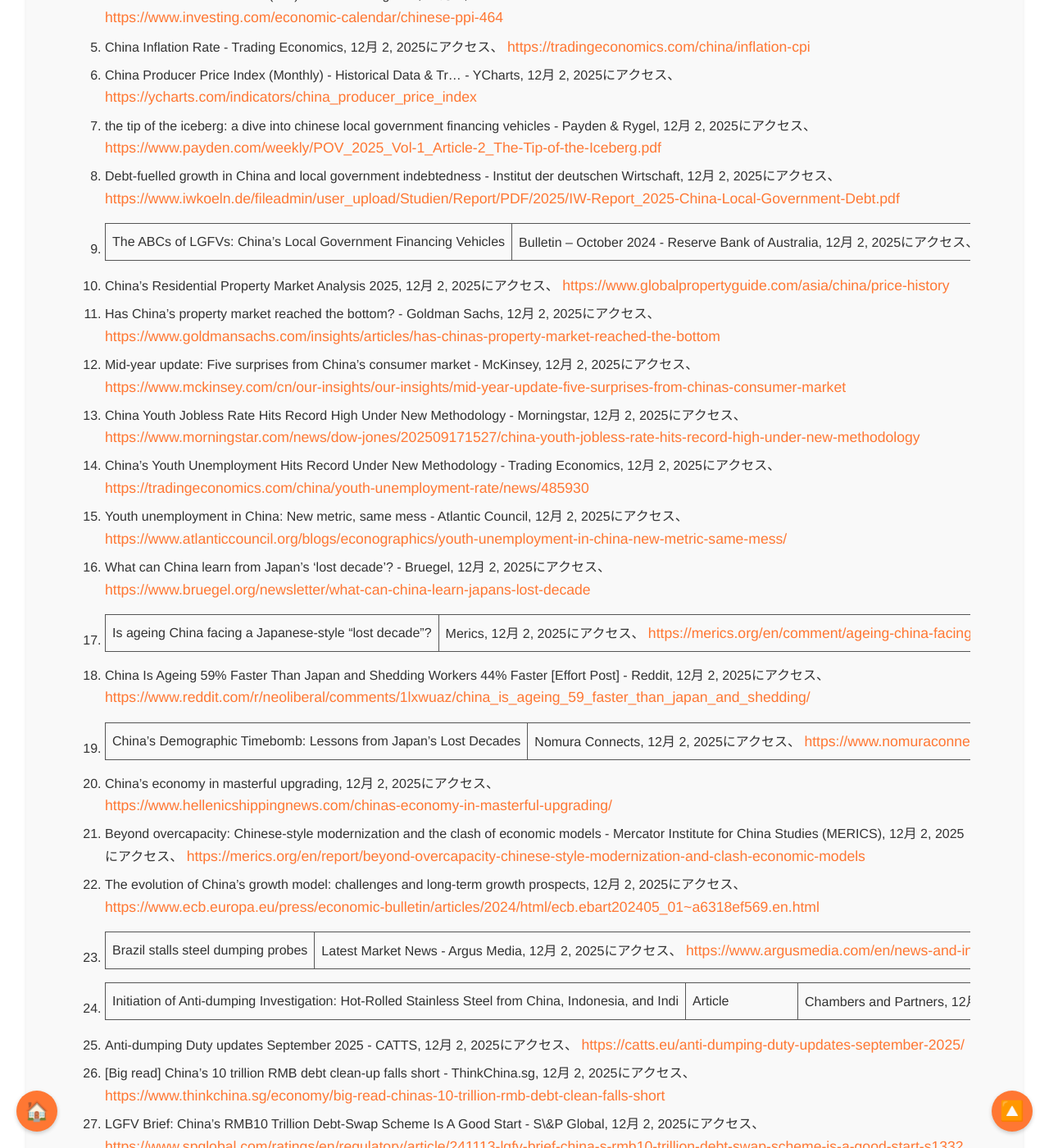
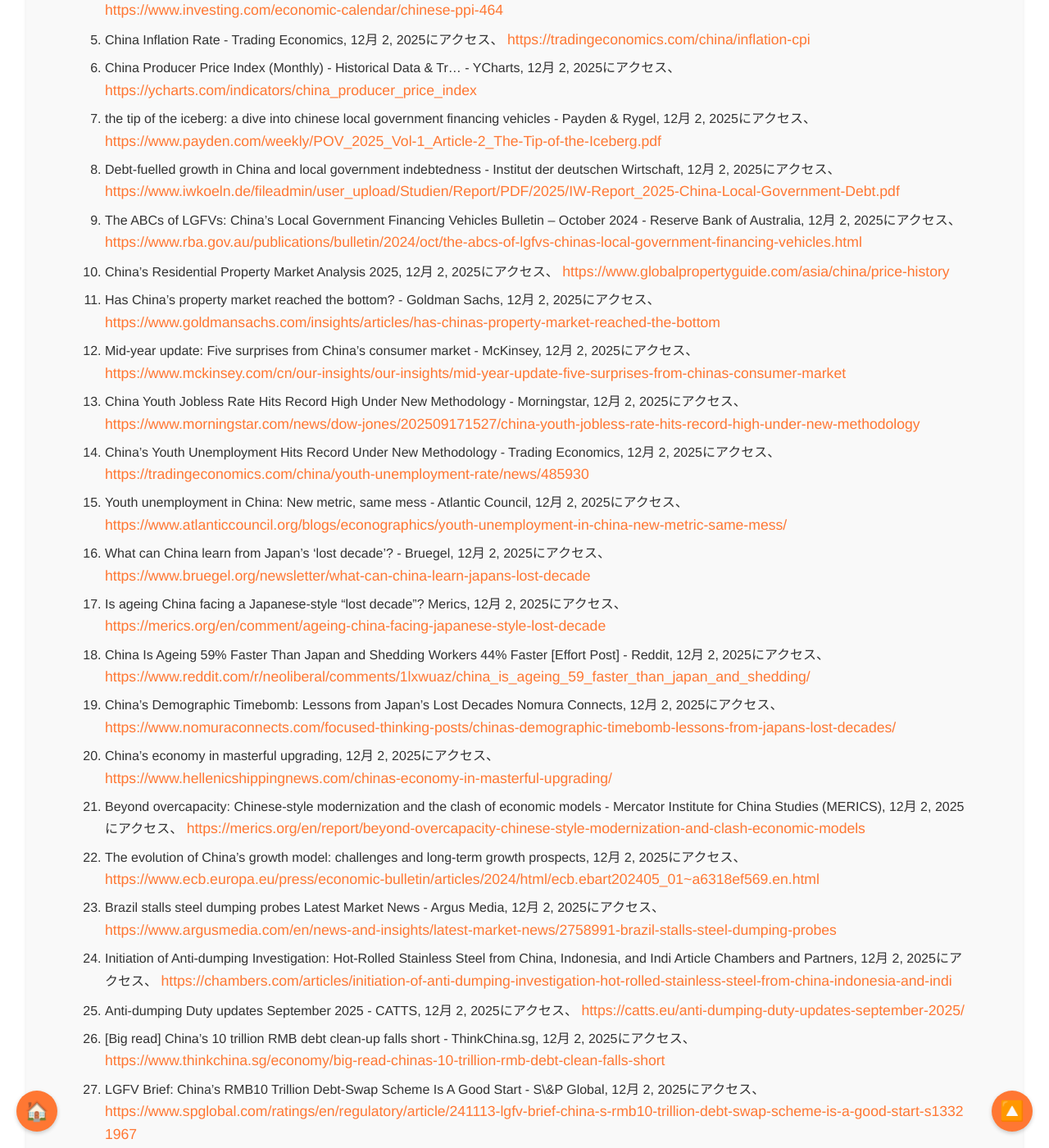
Before and after one commit to aegisfleet/share-deepresearch, a Jekyll site: the page built from _topics/chinas-deflation/index.md, in a window 1280 px wide and 1400 px high, scrolled down 12409 px. Shown: the whole window at 82% size. Built offline with Jekyll 4.4.1, drawn with Linux system fonts in a browser that asks for light colours; nearby versions of some CDN libraries; some of the changed text lies outside the part shown.

Commit message:
Auto update files

```diff
--- a/_topics/chinas-deflation/index.md
+++ b/_topics/chinas-deflation/index.md
@@ -264,13 +264,13 @@ PPIは2023年以降、断続的に前年比マイナス圏で推移しており
 
 1. Ten challenges facing China's economy \- Bruegel, 12月 2, 2025にアクセス、 [https://www.bruegel.org/analysis/ten-challenges-facing-chinas-economy](https://www.bruegel.org/analysis/ten-challenges-facing-chinas-economy)
 2. China to boost policy mix to ensure sustained growth in 2025, 12月 2, 2025にアクセス、 [https://english.www.gov.cn/news/202503/07/content\_WS67ca2fc4c6d0868f4e8f0861.html](https://english.www.gov.cn/news/202503/07/content_WS67ca2fc4c6d0868f4e8f0861.html)
-3. China's Two Sessions economic targets signal greater confidence | articles \- ING Think, 12月 2, 2025にアクセス、 [https://think.ing.com/articles/chinas-two-sessions-economic-targets-send-a-signal-of-confidence/](https://think.ing.com/articles/chinas-two-sessions-economic-targets-send-a-signal-of-confidence/)
+3. China's Two Sessions economic targets signal greater confidence articles \- ING Think, 12月 2, 2025にアクセス、 [https://think.ing.com/articles/chinas-two-sessions-economic-targets-send-a-signal-of-confidence/](https://think.ing.com/articles/chinas-two-sessions-economic-targets-send-a-signal-of-confidence/)
 4. China Producer Price Index (PPI) YoY \- Investing.com, 12月 2, 2025にアクセス、 [https://www.investing.com/economic-calendar/chinese-ppi-464](https://www.investing.com/economic-calendar/chinese-ppi-464)
 5. China Inflation Rate \- Trading Economics, 12月 2, 2025にアクセス、 [https://tradingeconomics.com/china/inflation-cpi](https://tradingeconomics.com/china/inflation-cpi)
 6. China Producer Price Index (Monthly) \- Historical Data & Tr… \- YCharts, 12月 2, 2025にアクセス、 [https://ycharts.com/indicators/china\_producer\_price\_index](https://ycharts.com/indicators/china_producer_price_index)
 7. the tip of the iceberg: a dive into chinese local government financing vehicles \- Payden & Rygel, 12月 2, 2025にアクセス、 [https://www.payden.com/weekly/POV\_2025\_Vol-1\_Article-2\_The-Tip-of-the-Iceberg.pdf](https://www.payden.com/weekly/POV_2025_Vol-1_Article-2_The-Tip-of-the-Iceberg.pdf)
 8. Debt-fuelled growth in China and local government indebtedness \- Institut der deutschen Wirtschaft, 12月 2, 2025にアクセス、 [https://www.iwkoeln.de/fileadmin/user\_upload/Studien/Report/PDF/2025/IW-Report\_2025-China-Local-Government-Debt.pdf](https://www.iwkoeln.de/fileadmin/user_upload/Studien/Report/PDF/2025/IW-Report_2025-China-Local-Government-Debt.pdf)
-9. The ABCs of LGFVs: China's Local Government Financing Vehicles | Bulletin – October 2024 \- Reserve Bank of Australia, 12月 2, 2025にアクセス、 [https://www.rba.gov.au/publications/bulletin/2024/oct/the-abcs-of-lgfvs-chinas-local-government-financing-vehicles.html](https://www.rba.gov.au/publications/bulletin/2024/oct/the-abcs-of-lgfvs-chinas-local-government-financing-vehicles.html)
+9. The ABCs of LGFVs: China's Local Government Financing Vehicles Bulletin – October 2024 \- Reserve Bank of Australia, 12月 2, 2025にアクセス、 [https://www.rba.gov.au/publications/bulletin/2024/oct/the-abcs-of-lgfvs-chinas-local-government-financing-vehicles.html](https://www.rba.gov.au/publications/bulletin/2024/oct/the-abcs-of-lgfvs-chinas-local-government-financing-vehicles.html)
 10. China's Residential Property Market Analysis 2025, 12月 2, 2025にアクセス、 [https://www.globalpropertyguide.com/asia/china/price-history](https://www.globalpropertyguide.com/asia/china/price-history)
 11. Has China's property market reached the bottom? \- Goldman Sachs, 12月 2, 2025にアクセス、 [https://www.goldmansachs.com/insights/articles/has-chinas-property-market-reached-the-bottom](https://www.goldmansachs.com/insights/articles/has-chinas-property-market-reached-the-bottom)
 12. Mid-year update: Five surprises from China's consumer market \- McKinsey, 12月 2, 2025にアクセス、 [https://www.mckinsey.com/cn/our-insights/our-insights/mid-year-update-five-surprises-from-chinas-consumer-market](https://www.mckinsey.com/cn/our-insights/our-insights/mid-year-update-five-surprises-from-chinas-consumer-market)
@@ -278,27 +278,27 @@ PPIは2023年以降、断続的に前年比マイナス圏で推移しており
 14. China's Youth Unemployment Hits Record Under New Methodology \- Trading Economics, 12月 2, 2025にアクセス、 [https://tradingeconomics.com/china/youth-unemployment-rate/news/485930](https://tradingeconomics.com/china/youth-unemployment-rate/news/485930)
 15. Youth unemployment in China: New metric, same mess \- Atlantic Council, 12月 2, 2025にアクセス、 [https://www.atlanticcouncil.org/blogs/econographics/youth-unemployment-in-china-new-metric-same-mess/](https://www.atlanticcouncil.org/blogs/econographics/youth-unemployment-in-china-new-metric-same-mess/)
 16. What can China learn from Japan's 'lost decade'? \- Bruegel, 12月 2, 2025にアクセス、 [https://www.bruegel.org/newsletter/what-can-china-learn-japans-lost-decade](https://www.bruegel.org/newsletter/what-can-china-learn-japans-lost-decade)
-17. Is ageing China facing a Japanese-style “lost decade”? | Merics, 12月 2, 2025にアクセス、 [https://merics.org/en/comment/ageing-china-facing-japanese-style-lost-decade](https://merics.org/en/comment/ageing-china-facing-japanese-style-lost-decade)
+17. Is ageing China facing a Japanese-style “lost decade”? Merics, 12月 2, 2025にアクセス、 [https://merics.org/en/comment/ageing-china-facing-japanese-style-lost-decade](https://merics.org/en/comment/ageing-china-facing-japanese-style-lost-decade)
 18. China Is Ageing 59% Faster Than Japan and Shedding Workers 44% Faster \[Effort Post\] \- Reddit, 12月 2, 2025にアクセス、 [https://www.reddit.com/r/neoliberal/comments/1lxwuaz/china\_is\_ageing\_59\_faster\_than\_japan\_and\_shedding/](https://www.reddit.com/r/neoliberal/comments/1lxwuaz/china_is_ageing_59_faster_than_japan_and_shedding/)
-19. China's Demographic Timebomb: Lessons from Japan's Lost Decades | Nomura Connects, 12月 2, 2025にアクセス、 [https://www.nomuraconnects.com/focused-thinking-posts/chinas-demographic-timebomb-lessons-from-japans-lost-decades/](https://www.nomuraconnects.com/focused-thinking-posts/chinas-demographic-timebomb-lessons-from-japans-lost-decades/)
+19. China's Demographic Timebomb: Lessons from Japan's Lost Decades Nomura Connects, 12月 2, 2025にアクセス、 [https://www.nomuraconnects.com/focused-thinking-posts/chinas-demographic-timebomb-lessons-from-japans-lost-decades/](https://www.nomuraconnects.com/focused-thinking-posts/chinas-demographic-timebomb-lessons-from-japans-lost-decades/)
 20. China’s economy in masterful upgrading, 12月 2, 2025にアクセス、 [https://www.hellenicshippingnews.com/chinas-economy-in-masterful-upgrading/](https://www.hellenicshippingnews.com/chinas-economy-in-masterful-upgrading/)
 21. Beyond overcapacity: Chinese-style modernization and the clash of economic models \- Mercator Institute for China Studies (MERICS), 12月 2, 2025にアクセス、 [https://merics.org/en/report/beyond-overcapacity-chinese-style-modernization-and-clash-economic-models](https://merics.org/en/report/beyond-overcapacity-chinese-style-modernization-and-clash-economic-models)
 22. The evolution of China's growth model: challenges and long-term growth prospects, 12月 2, 2025にアクセス、 [https://www.ecb.europa.eu/press/economic-bulletin/articles/2024/html/ecb.ebart202405\_01\~a6318ef569.en.html](https://www.ecb.europa.eu/press/economic-bulletin/articles/2024/html/ecb.ebart202405_01~a6318ef569.en.html)
-23. Brazil stalls steel dumping probes | Latest Market News \- Argus Media, 12月 2, 2025にアクセス、 [https://www.argusmedia.com/en/news-and-insights/latest-market-news/2758991-brazil-stalls-steel-dumping-probes](https://www.argusmedia.com/en/news-and-insights/latest-market-news/2758991-brazil-stalls-steel-dumping-probes)
-24. Initiation of Anti-dumping Investigation: Hot-Rolled Stainless Steel from China, Indonesia, and Indi | Article | Chambers and Partners, 12月 2, 2025にアクセス、 [https://chambers.com/articles/initiation-of-anti-dumping-investigation-hot-rolled-stainless-steel-from-china-indonesia-and-indi](https://chambers.com/articles/initiation-of-anti-dumping-investigation-hot-rolled-stainless-steel-from-china-indonesia-and-indi)
+23. Brazil stalls steel dumping probes Latest Market News \- Argus Media, 12月 2, 2025にアクセス、 [https://www.argusmedia.com/en/news-and-insights/latest-market-news/2758991-brazil-stalls-steel-dumping-probes](https://www.argusmedia.com/en/news-and-insights/latest-market-news/2758991-brazil-stalls-steel-dumping-probes)
+24. Initiation of Anti-dumping Investigation: Hot-Rolled Stainless Steel from China, Indonesia, and Indi Article Chambers and Partners, 12月 2, 2025にアクセス、 [https://chambers.com/articles/initiation-of-anti-dumping-investigation-hot-rolled-stainless-steel-from-china-indonesia-and-indi](https://chambers.com/articles/initiation-of-anti-dumping-investigation-hot-rolled-stainless-steel-from-china-indonesia-and-indi)
 25. Anti-dumping Duty updates September 2025 \- CATTS, 12月 2, 2025にアクセス、 [https://catts.eu/anti-dumping-duty-updates-september-2025/](https://catts.eu/anti-dumping-duty-updates-september-2025/)
 26. \[Big read\] China's 10 trillion RMB debt clean-up falls short \- ThinkChina.sg, 12月 2, 2025にアクセス、 [https://www.thinkchina.sg/economy/big-read-chinas-10-trillion-rmb-debt-clean-falls-short](https://www.thinkchina.sg/economy/big-read-chinas-10-trillion-rmb-debt-clean-falls-short)
 27. LGFV Brief: China's RMB10 Trillion Debt-Swap Scheme Is A Good Start \- S\&P Global, 12月 2, 2025にアクセス、 [https://www.spglobal.com/ratings/en/regulatory/article/241113-lgfv-brief-china-s-rmb10-trillion-debt-swap-scheme-is-a-good-start-s13321967](https://www.spglobal.com/ratings/en/regulatory/article/241113-lgfv-brief-china-s-rmb10-trillion-debt-swap-scheme-is-a-good-start-s13321967)
 28. China has just raised its debt ceiling \- OMFIF, 12月 2, 2025にアクセス、 [https://www.omfif.org/2025/03/china-has-just-raised-its-debt-ceiling/](https://www.omfif.org/2025/03/china-has-just-raised-its-debt-ceiling/)
-29. A 10 Trillion RMB Accounting Exercise | Carnegie Endowment for International Peace, 12月 2, 2025にアクセス、 [https://carnegieendowment.org/posts/2024/11/a-10-trillion-rmb-accounting-exercise?lang=en](https://carnegieendowment.org/posts/2024/11/a-10-trillion-rmb-accounting-exercise?lang=en)
+29. A 10 Trillion RMB Accounting Exercise Carnegie Endowment for International Peace, 12月 2, 2025にアクセス、 [https://carnegieendowment.org/posts/2024/11/a-10-trillion-rmb-accounting-exercise?lang=en](https://carnegieendowment.org/posts/2024/11/a-10-trillion-rmb-accounting-exercise?lang=en)
 30. China's Monetary Stimulus. Aggregate and Structural Implications, 12月 2, 2025にアクセス、 [https://www.cepweb.org/chinas-monetary-stimulus-aggregate-and-structural-implications/](https://www.cepweb.org/chinas-monetary-stimulus-aggregate-and-structural-implications/)
 31. Analyzing China's Stimulus Package: Opportunities for Investors in Chinese Equities, 12月 2, 2025にアクセス、 [https://www.matthewsasia.com/insights/china/china-the-stimulus-package/](https://www.matthewsasia.com/insights/china/china-the-stimulus-package/)
-32. Revival of the China consumer post stimulus \- AP Institutional | Invesco, 12月 2, 2025にアクセス、 [https://www.invesco.com/apac/en/institutional/insights/equity/revival-of-the-china-consumer-post-stimulus.html](https://www.invesco.com/apac/en/institutional/insights/equity/revival-of-the-china-consumer-post-stimulus.html)
+32. Revival of the China consumer post stimulus \- AP Institutional Invesco, 12月 2, 2025にアクセス、 [https://www.invesco.com/apac/en/institutional/insights/equity/revival-of-the-china-consumer-post-stimulus.html](https://www.invesco.com/apac/en/institutional/insights/equity/revival-of-the-china-consumer-post-stimulus.html)
 33. New policy supports unveiled to encourage consumption, 12月 2, 2025にアクセス、 [https://english.www.gov.cn/policies/policywatch/202503/18/content\_WS67d8adcfc6d0868f4e8f0e9e.html](https://english.www.gov.cn/policies/policywatch/202503/18/content_WS67d8adcfc6d0868f4e8f0e9e.html)
 34. China to give cash handouts to the poor \- The Economic Times, 12月 2, 2025にアクセス、 [https://m.economictimes.com/news/international/world-news/china-to-give-cash-handouts-to-the-poor/articleshow/113675788.cms](https://m.economictimes.com/news/international/world-news/china-to-give-cash-handouts-to-the-poor/articleshow/113675788.cms)
 35. China's hukou reform remains a major challenge to domestic migrants in cities, 12月 2, 2025にアクセス、 [https://blogs.worldbank.org/en/peoplemove/chinas-hukou-reform-remains-major-challenge-domestic-migrants-cities](https://blogs.worldbank.org/en/peoplemove/chinas-hukou-reform-remains-major-challenge-domestic-migrants-cities)
 36. Urbanization in China \- New Action Plan to Facilitate Urban Migration \- China Briefing, 12月 2, 2025にアクセス、 [https://www.china-briefing.com/news/urbanization-in-china-action-plan-migration/](https://www.china-briefing.com/news/urbanization-in-china-action-plan-migration/)
-37. Read the CCP's policy priorities: A glimpse into the black box of China's policymaking process | Merics, 12月 2, 2025にアクセス、 [https://merics.org/en/report/read-ccps-policy-priorities-glimpse-black-box-chinas-policymaking-process](https://merics.org/en/report/read-ccps-policy-priorities-glimpse-black-box-chinas-policymaking-process)
+37. Read the CCP's policy priorities: A glimpse into the black box of China's policymaking process Merics, 12月 2, 2025にアクセス、 [https://merics.org/en/report/read-ccps-policy-priorities-glimpse-black-box-chinas-policymaking-process](https://merics.org/en/report/read-ccps-policy-priorities-glimpse-black-box-chinas-policymaking-process)
 38. Trésor-Economics No. 352 (November 2024), "Japanification: a Risk for China's Economy?", 12月 2, 2025にアクセス、 [https://www.tresor.economie.gouv.fr/Articles/98c127ff-e329-4d31-b622-12119f1618b7/files/5f2dc108-041d-4ecb-b611-f6d515eb84fb](https://www.tresor.economie.gouv.fr/Articles/98c127ff-e329-4d31-b622-12119f1618b7/files/5f2dc108-041d-4ecb-b611-f6d515eb84fb)
 39. Zombie firms and China's economic woes \- East Asia Forum, 12月 2, 2025にアクセス、 [https://eastasiaforum.org/2016/11/21/zombie-firms-and-chinas-economic-woes/](https://eastasiaforum.org/2016/11/21/zombie-firms-and-chinas-economic-woes/)
 40. How similar is the Chinese economy to that of Japan after the bubble burst? \- IEF, 12月 2, 2025にアクセス、 [https://www.iefweb.org/publicacio\_odf/how-similar-is-the-chinese-economy-to-that-of-japan-after-the-bubble-burst/](https://www.iefweb.org/publicacio_odf/how-similar-is-the-chinese-economy-to-that-of-japan-after-the-bubble-burst/)
```
